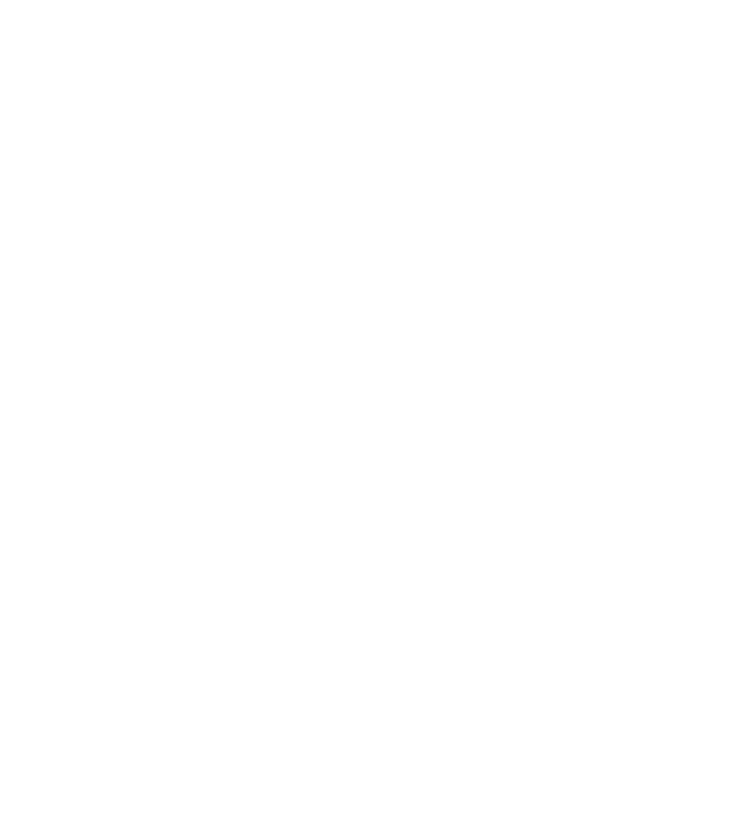
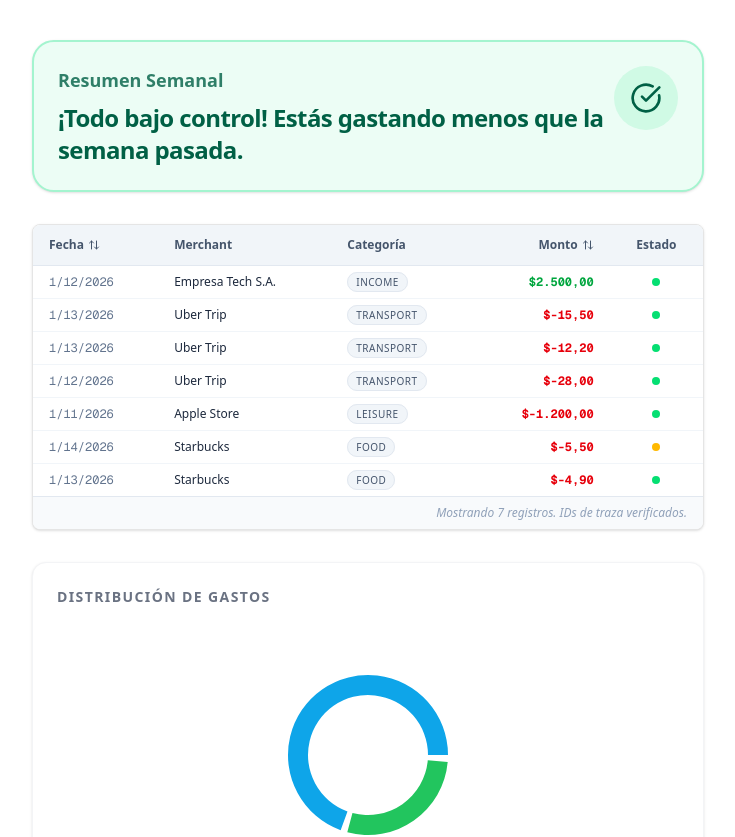
Before and after one commit to polaarts/genui, a Next.js app: page / in a window 1280 px wide. Shown: the top 837 px of the page, without its empty margins (272-1007 px from the left). Before the commit the page ends 800 px from the top, so only its background shows below. Built offline with nearby package versions, Linux system fonts and the light colour scheme.

Commit message:
feat: implement ExpenseSummaryCard, TransactionDataGrid, and CategoryPieChart components for financial overview

```diff
--- a/app/page.tsx
+++ b/app/page.tsx
@@ -1,4 +1,28 @@
+import { MOCK_TRANSACTIONS } from '@/lib/mock-data';
+import { ExpenseSummaryCard } from '@/components/ExpenseSummaryCard';
+import { TransactionDataGrid } from '@/components/TransactionDataGrid';
+import { CategoryPieChart } from '@/components/CategoryPieChart';
 
 export default function Home() {
-  return null
+  return (
+    <div className="space-y-8 max-w-2xl mx-auto py-10">
+
+  {/* Caso 1: Usuario Relax */}
+  <ExpenseSummaryCard
+    sentiment="healthy"
+    title="Resumen Semanal"
+    message="¡Todo bajo control! Estás gastando menos que la semana pasada."
+  />
+
+  {/* Caso 2: Usuario Auditor */}
+  <TransactionDataGrid transactions={MOCK_TRANSACTIONS} />
+
+  {/* Caso 3: Visualización */}
+  <CategoryPieChart data={[
+    { name: 'Comida', value: 50000 },
+    { name: 'Transporte', value: 20000 }
+  ]} />
+
+</div>
+  )
 }
--- /dev/null
+++ b/components/CategoryPieChart.tsx
@@ -0,0 +1,58 @@
+'use client';
+
+import { PieChart, Pie, Cell, ResponsiveContainer, Legend, Tooltip } from 'recharts';
+import { formatCurrency } from '@/lib/utils';
+
+const COLORS = ['#0ea5e9', '#22c55e', '#eab308', '#f97316', '#ef4444', '#8b5cf6'];
+
+interface ChartData {
+  name: string;
+  value: number;
+}
+
+interface CategoryPieChartProps {
+  data: ChartData[];
+  title?: string;
+}
+
+export function CategoryPieChart({ data, title = "Distribución de Gastos" }: CategoryPieChartProps) {
+  const cleanData = data.map(d => ({ ...d, value: Math.abs(d.value) }));
+
+  return (
+    <div className="w-full bg-white p-6 rounded-xl border border-gray-100 shadow-sm flex flex-col items-center">
+      <h3 className="text-gray-500 text-sm font-semibold uppercase tracking-widest mb-4 w-full text-left">
+        {title}
+      </h3>
+
+      <div className="h-[300px] w-full">
+        <ResponsiveContainer width="100%" height="100%">
+          <PieChart>
+            <Pie
+              data={cleanData}
+              cx="50%"
+              cy="50%"
+              innerRadius={60}
+              outerRadius={80}
+              paddingAngle={5}
+              dataKey="value"
+            >
+              {cleanData.map((entry, index) => (
+                <Cell key={`cell-${index}`} fill={COLORS[index % COLORS.length]} strokeWidth={0} />
+              ))}
+            </Pie>
+            <Tooltip
+              formatter={(value: number) => formatCurrency(value, false)}
+              contentStyle={{ borderRadius: '12px', border: 'none', boxShadow: '0 4px 12px rgba(0,0,0,0.1)' }}
+            />
+            <Legend
+              verticalAlign="bottom"
+              height={36}
+              iconType="circle"
+              iconSize={8}
+            />
+          </PieChart>
+        </ResponsiveContainer>
+      </div>
+    </div>
+  );
+}
--- /dev/null
+++ b/components/ExpenseSummaryCard.tsx
@@ -0,0 +1,60 @@
+'use client';
+
+import { TrendingDown, TrendingUp, CheckCircle, AlertTriangle } from 'lucide-react';
+import { cn } from '@/lib/utils';
+
+type Sentiment = 'healthy' | 'warning' | 'danger';
+
+interface ExpenseSummaryCardProps {
+  sentiment: Sentiment;
+  title: string;
+  message: string;
+  totalAmount?: number;
+}
+
+const STYLES = {
+  healthy: {
+    bg: 'bg-emerald-50 border-emerald-200',
+    text: 'text-emerald-800',
+    icon: CheckCircle,
+    accent: 'bg-emerald-100',
+  },
+  warning: {
+    bg: 'bg-amber-50 border-amber-200',
+    text: 'text-amber-800',
+    icon: AlertTriangle,
+    accent: 'bg-amber-100',
+  },
+  danger: {
+    bg: 'bg-rose-50 border-rose-200',
+    text: 'text-rose-800',
+    icon: TrendingUp,
+    accent: 'bg-rose-100',
+  },
+};
+
+export function ExpenseSummaryCard({ sentiment, title, message, totalAmount }: ExpenseSummaryCardProps) {
+  const style = STYLES[sentiment];
+  const Icon = style.icon;
+
+  return (
+    <div className={cn("p-6 rounded-3xl border-2 shadow-sm transition-all", style.bg)}>
+      <div className="flex items-start justify-between">
+        <div>
+          <h3 className={cn("text-lg font-bold opacity-80", style.text)}>{title}</h3>
+          <p className={cn("mt-2 text-2xl font-black tracking-tight", style.text)}>
+            {message}
+          </p>
+          {totalAmount && (
+            <p className="mt-4 text-sm font-medium opacity-70">
+              Total aprox: <span className="text-lg">{Math.round(totalAmount)} CLP</span>
+            </p>
+          )}
+        </div>
+        <div className={cn("p-4 rounded-full", style.accent)}>
+          <Icon className={cn("w-8 h-8", style.text)} />
+        </div>
+      </div>
+    </div>
+  );
+}
--- /dev/null
+++ b/components/TransactionDataGrid.tsx
@@ -0,0 +1,66 @@
+import { Transaction } from '@/types';
+import { cn, formatCurrency } from '@/lib/utils';
+import { ArrowUpDown } from 'lucide-react';
+
+interface TransactionDataGridProps {
+  transactions: Transaction[];
+}
+
+export function TransactionDataGrid({ transactions }: TransactionDataGridProps) {
+  return (
+    <div className="w-full border rounded-md overflow-hidden bg-white shadow-sm">
+      <div className="overflow-x-auto">
+        <table className="w-full text-xs text-left">
+          <thead className="bg-slate-100 text-slate-600 font-semibold border-b border-slate-200">
+            <tr>
+              <th className="px-4 py-3 cursor-pointer hover:bg-slate-200">
+                <div className="flex items-center gap-1">Fecha <ArrowUpDown className="w-3 h-3" /></div>
+              </th>
+              <th className="px-4 py-3">Merchant</th>
+              <th className="px-4 py-3">Categoría</th>
+              <th className="px-4 py-3 text-right cursor-pointer hover:bg-slate-200">
+                <div className="flex items-center justify-end gap-1">Monto <ArrowUpDown className="w-3 h-3" /></div>
+              </th>
+              <th className="px-4 py-3 text-center">Estado</th>
+            </tr>
+          </thead>
+          <tbody className="divide-y divide-slate-100">
+            {transactions.map((tx) => (
+              <tr key={tx.id} className="hover:bg-slate-50 transition-colors group">
+                <td className="px-4 py-2 text-slate-500 font-mono">
+                  {new Date(tx.date).toLocaleDateString()}
+                </td>
+                <td className="px-4 py-2 font-medium text-slate-800">
+                  {tx.merchant}
+                </td>
+                <td className="px-4 py-2">
+                  <span className="px-2 py-0.5 rounded-full bg-slate-100 text-slate-600 text-[10px] border border-slate-200 uppercase tracking-wider">
+                    {tx.category}
+                  </span>
+                </td>
+                <td className={cn(
+                  "px-4 py-2 text-right font-mono font-bold",
+                  tx.amount < 0 ? "text-red-600" : "text-green-600"
+                )}>
+                  {formatCurrency(tx.amount, true)}
+                </td>
+                <td className="px-4 py-2 text-center">
+                   <span className={cn("w-2 h-2 rounded-full inline-block",
+                     tx.status === 'completed' ? 'bg-green-400' : 'bg-amber-400'
+                   )} />
+                </td>
+              </tr>
+            ))}
+          </tbody>
+          <tfoot className="bg-slate-50 border-t border-slate-200">
+             <tr>
+               <td colSpan={5} className="px-4 py-2 text-right text-slate-400 italic">
+                 Mostrando {transactions.length} registros. IDs de traza verificados.
+               </td>
+             </tr>
+          </tfoot>
+        </table>
+      </div>
+    </div>
+  );
+}
```
